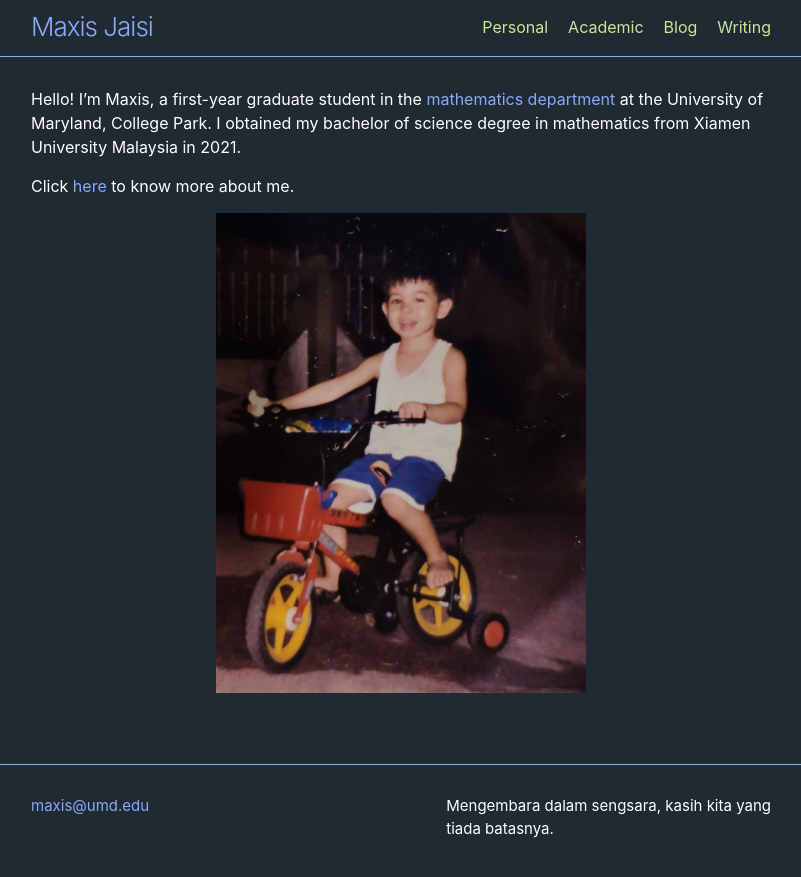
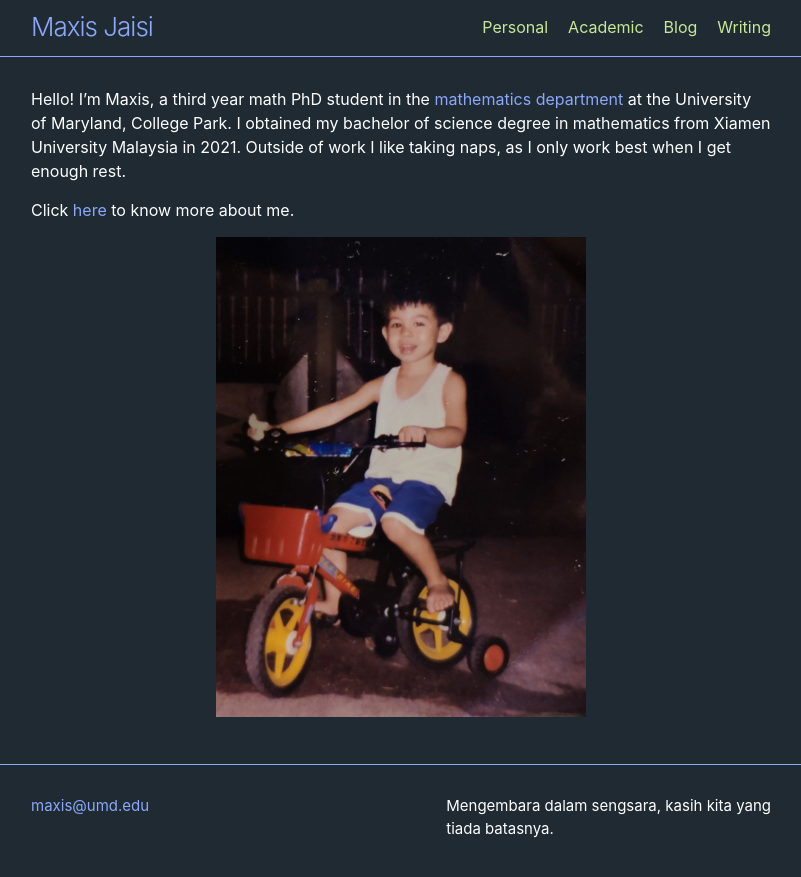
Before and after one commit to MaxisJaisi/maxisjaisi.github.io, a Jekyll site: the page built from index.md, in a window 1280 px wide. Shown: the top 877 px of the page, without its empty margins (239-1040 px from the left). Built offline with Jekyll 4.4.1, drawn with Linux system fonts in a browser that asks for light colours.

Commit message:
Finishing touches.

```diff
--- a/index.md
+++ b/index.md
@@ -5,7 +5,7 @@
 layout: home
 ---
 
-Hello! I'm Maxis, a first-year graduate student in the [mathematics department](https://www-math.umd.edu/) at the University of Maryland, College Park. I obtained my bachelor of science degree in mathematics from Xiamen University Malaysia in 2021.
+Hello! I'm Maxis, a third year math PhD student in the [mathematics department](https://www-math.umd.edu/) at the University of Maryland, College Park. I obtained my bachelor of science degree in mathematics from Xiamen University Malaysia in 2021. Outside of work I like taking naps, as I only work best when I get enough rest.
 
 Click [here](\personal) to know more about me.
 
```
